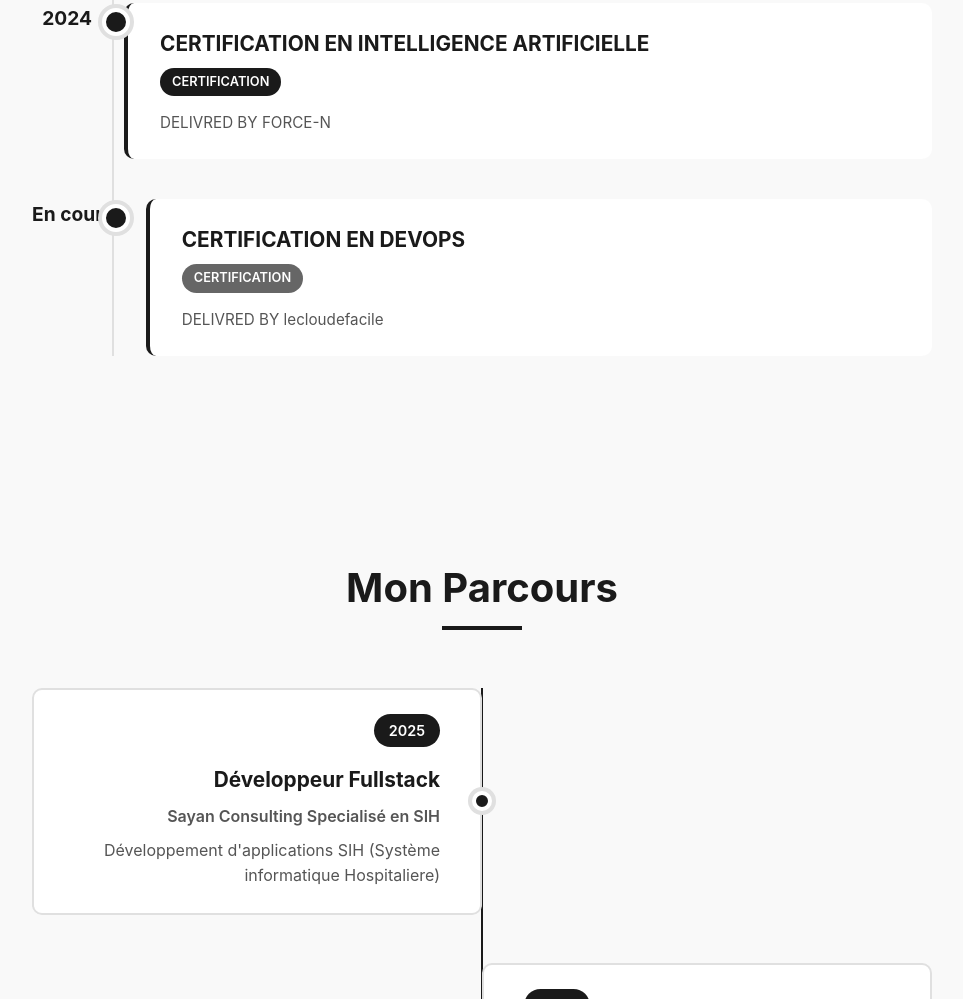
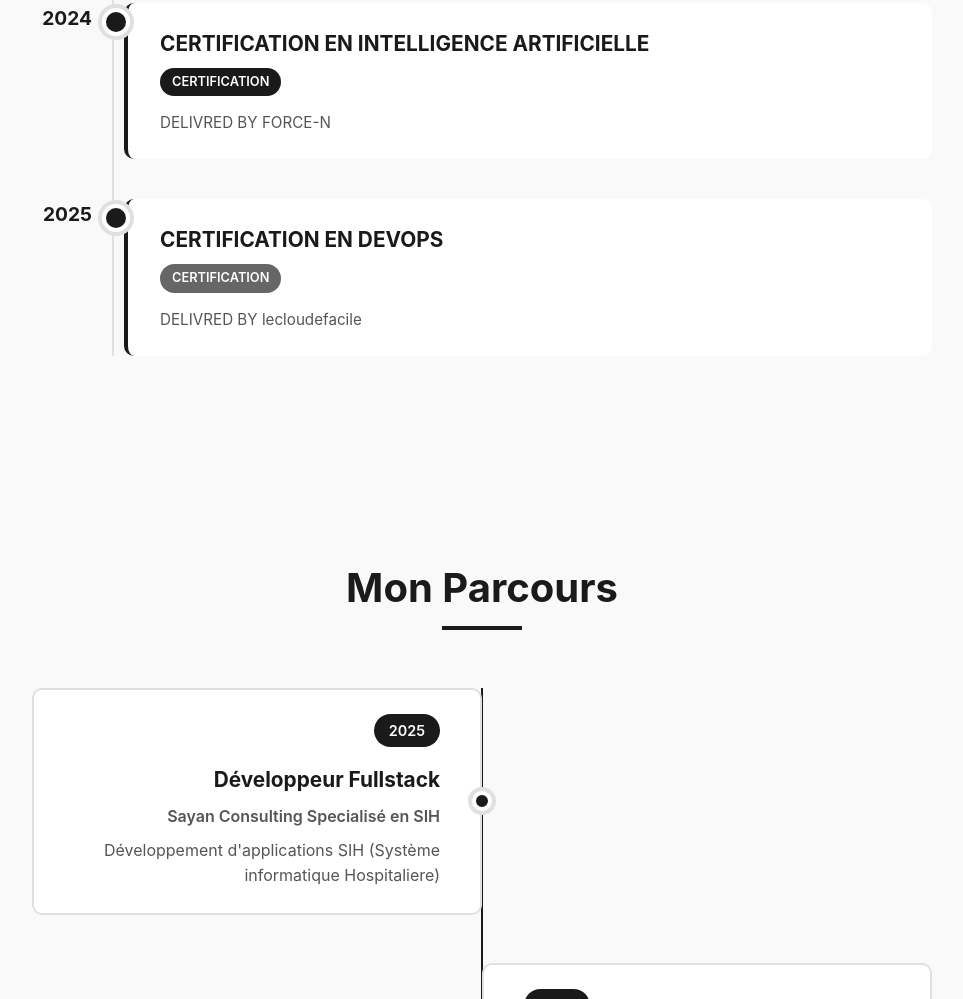
Before and after one commit to Diamiljoop/Diamiljoop.github.io, a plain HTML site: page index.html in a window 1280 px wide. Shown: the part 2396-3395 px from the top of the page, without its empty margins (158-1121 px from the left). Drawn offline with Linux system fonts and the light colour scheme.

Commit message:
Update diploma year from 'En cours' to '2025'

```diff
--- a/index.html
+++ b/index.html
@@ -125,7 +125,7 @@
                     </div>
 
                     <div class="diploma-item">
-                        <div class="diploma-year">En cours</div>
+                        <div class="diploma-year">2025</div>
                         <div class="diploma-content">
                             <h3>CERTIFICATION EN DEVOPS</h3>
                             <span class="diploma-badge diploma">CERTIFICATION</span>
```
